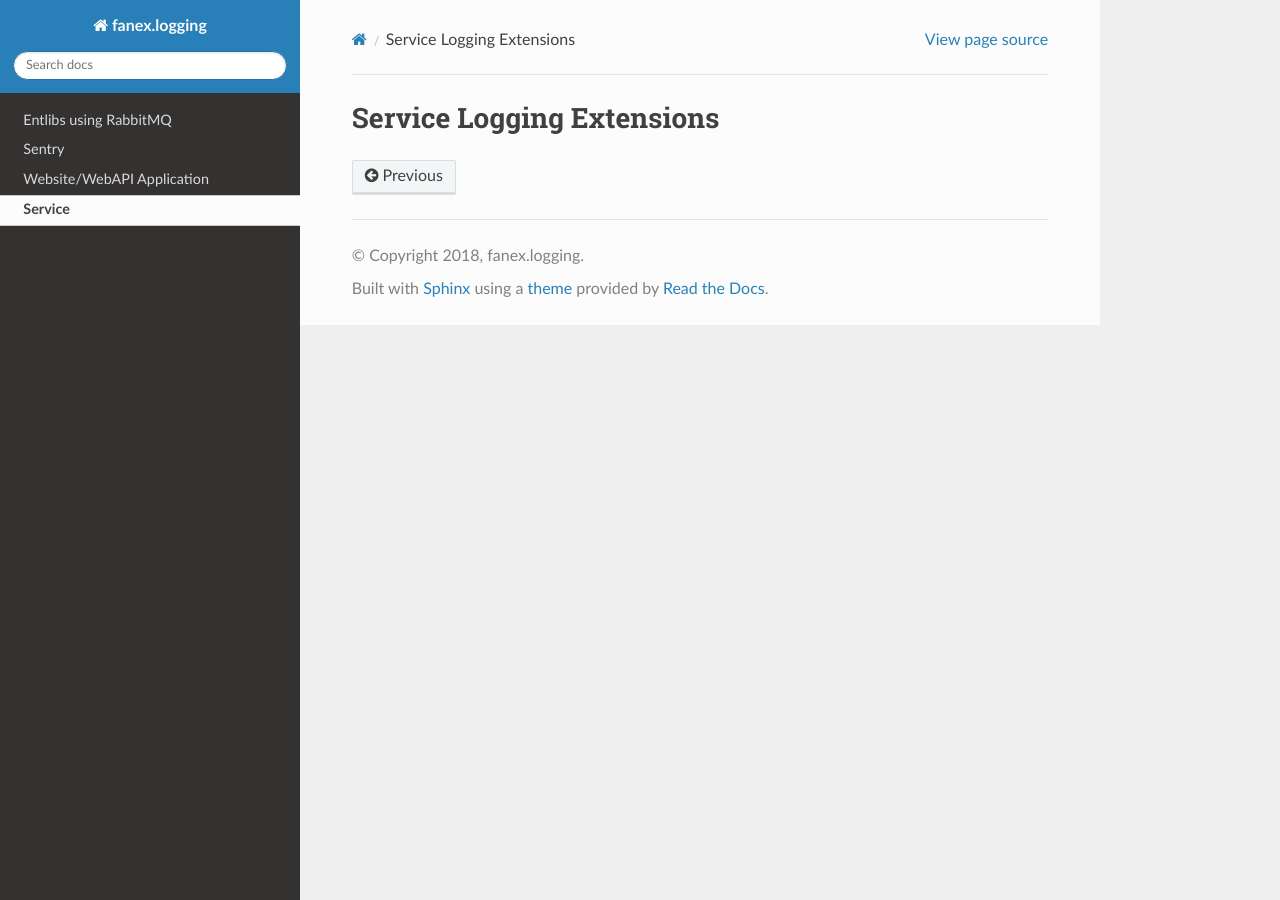
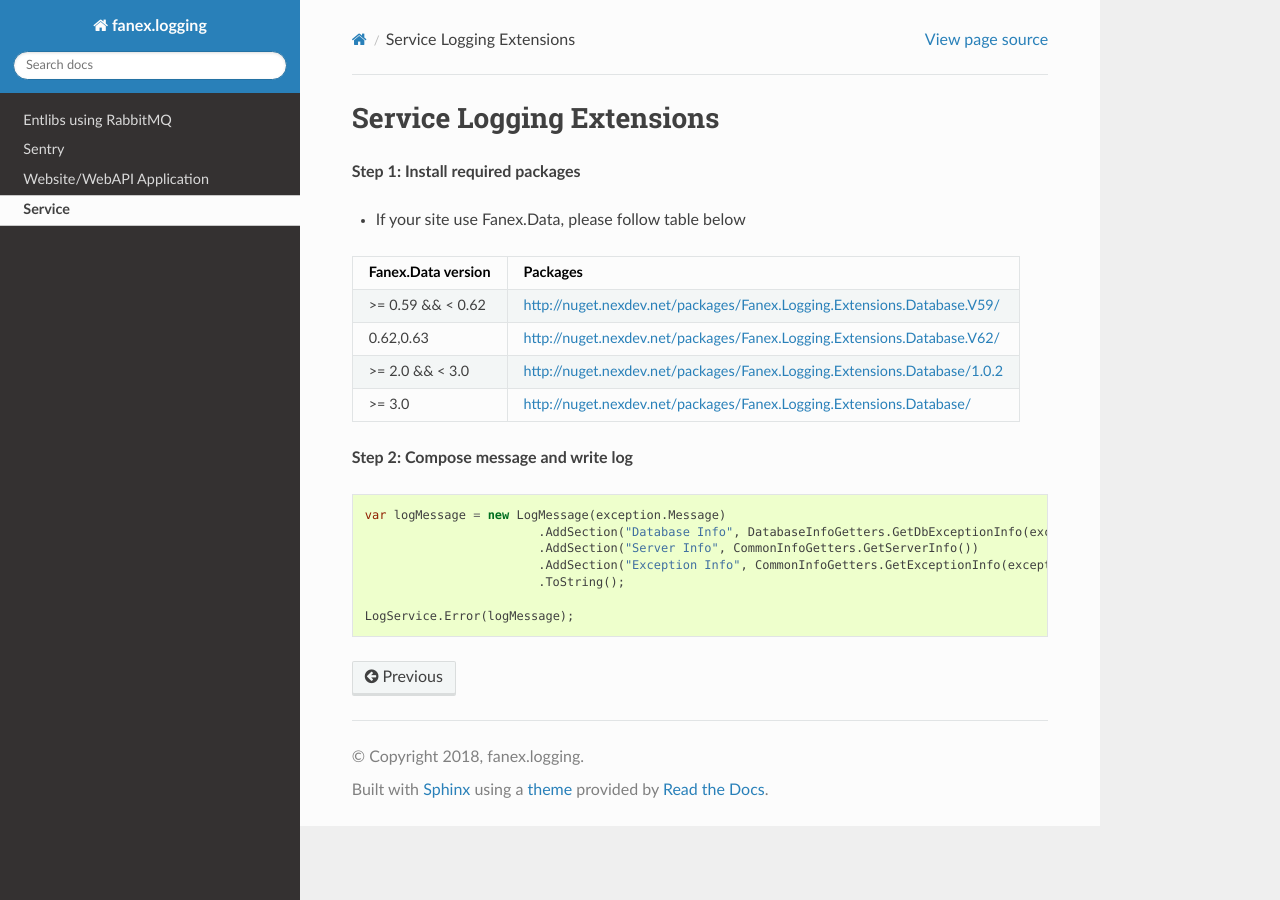
Before and after one commit to starixvn/infrastructure_fanex.logging, a Sphinx documentation site: the page built from docs/integration-guidelines/service.rst, in a window 1280 px wide. Built offline with Sphinx 7.4.7 and the Read the Docs theme 2.0.0, drawn with Linux system fonts in a browser that asks for light colours.

Commit message:
100125 - Update document

```diff
--- a/docs/integration-guidelines/sentry.rst
+++ b/docs/integration-guidelines/sentry.rst
@@ -34,3 +34,7 @@ To config more Sentry Options you can refer to https://docs.sentry.io/error-repo
 +-------------+-----------------------------+
 | UAT - PRO   | http://sentry.oneops.net    |
 +-------------+-----------------------------+
+
+*Notes:*
+
+- In order to login to above sites, please contact NexOps team to get login account
--- a/docs/integration-guidelines/service.rst
+++ b/docs/integration-guidelines/service.rst
@@ -1,3 +1,32 @@
 **************************
 Service Logging Extensions
 **************************
+
+**Step 1: Install required packages**
+
+- If your site use Fanex.Data, please follow table below
+
++----------------------+-------------------------------------------------------------------------------+
+| Fanex.Data version   | Packages                                                                      |
++======================+===============================================================================+
+| >= 0.59 && < 0.62    | http://nuget.nexdev.net/packages/Fanex.Logging.Extensions.Database.V59/       |
++----------------------+-------------------------------------------------------------------------------+
+| 0.62,0.63            | http://nuget.nexdev.net/packages/Fanex.Logging.Extensions.Database.V62/       |
++----------------------+-------------------------------------------------------------------------------+
+| >= 2.0 && < 3.0      | http://nuget.nexdev.net/packages/Fanex.Logging.Extensions.Database/1.0.2      |
++----------------------+-------------------------------------------------------------------------------+
+| >= 3.0               | http://nuget.nexdev.net/packages/Fanex.Logging.Extensions.Database/           |
++----------------------+-------------------------------------------------------------------------------+
+
+**Step 2: Compose message and write log**
+
+
+.. code:: csharp
+
+        var logMessage = new LogMessage(exception.Message)
+                                .AddSection("Database Info", DatabaseInfoGetters.GetDbExceptionInfo(exception))
+                                .AddSection("Server Info", CommonInfoGetters.GetServerInfo())
+                                .AddSection("Exception Info", CommonInfoGetters.GetExceptionInfo(exception))
+                                .ToString();
+
+        LogService.Error(logMessage);
```
